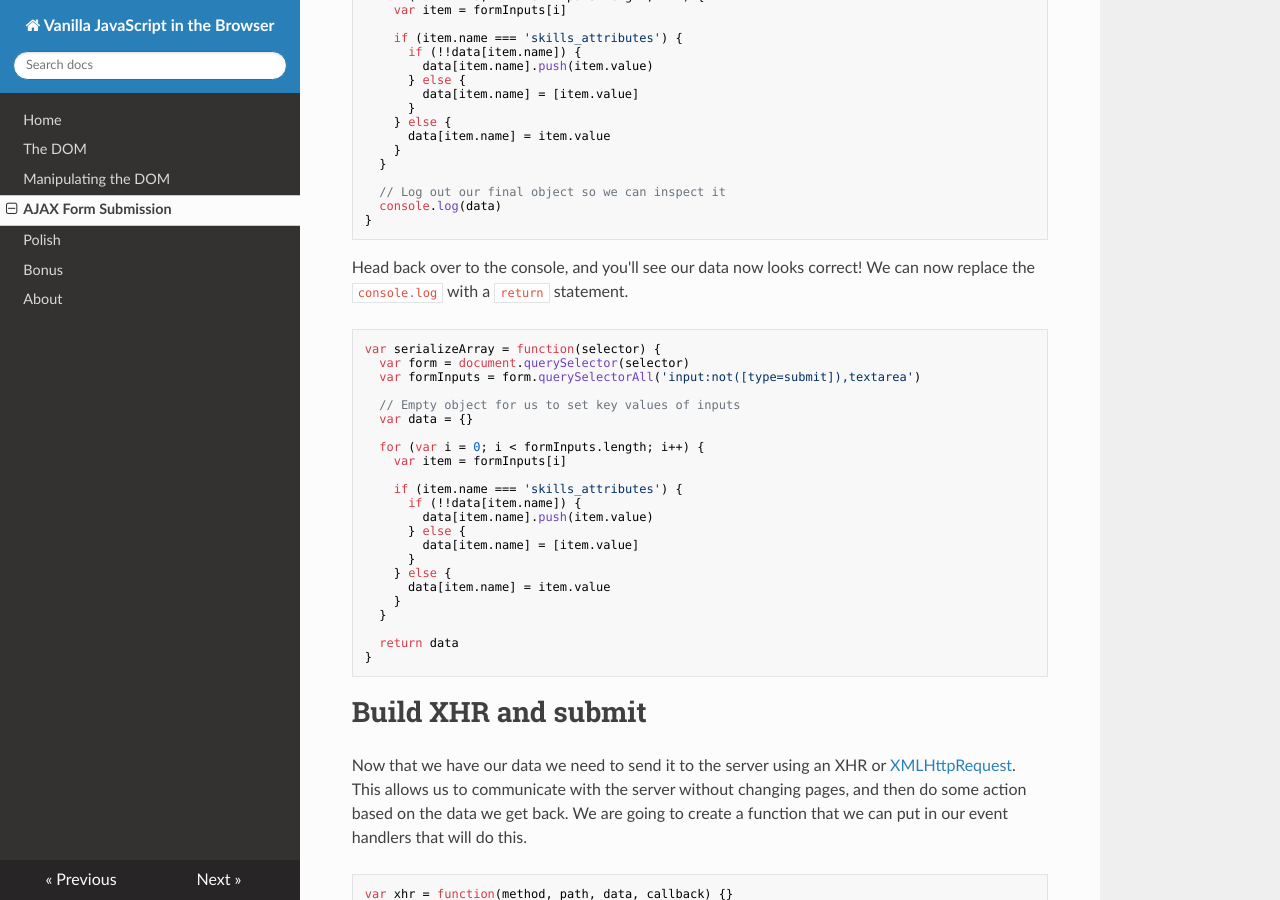
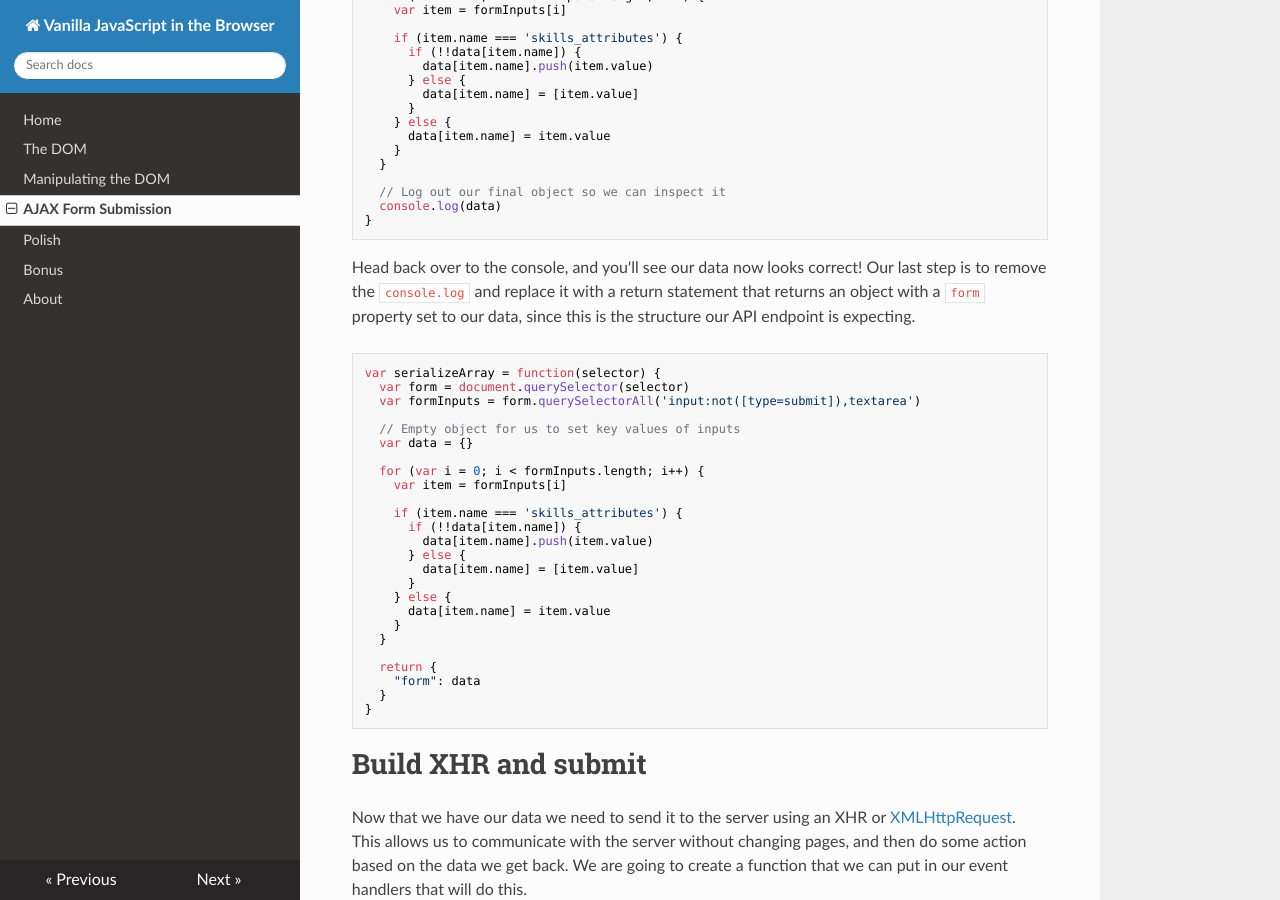
Before and after one commit to sandiegojs/vanilla-browser-docs, an MkDocs documentation site: the page built from docs/ajax.md, in a window 1280 px wide and 900 px high, scrolled down 4410 px. Built offline with MkDocs 1.6.1, drawn with Linux system fonts in a browser that asks for light colours; nearby versions of some CDN libraries; old or Windows-style settings are respelled for this version of MkDocs; some of the changed text lies outside the part shown.

````diff
--- a/docs/ajax.md
+++ b/docs/ajax.md
@@ -183,7 +183,7 @@ var serializeArray = function(selector) {
 }
 ```
 
-Head back over to the console, and you'll see our data now looks correct! We can now replace the `console.log` with a `return` statement.
+Head back over to the console, and you'll see our data now looks correct! Our last step is to remove the `console.log` and replace it with a return statement that returns an object with a `form` property set to our data, since this is the structure our API endpoint is expecting.
 
 ```js
 var serializeArray = function(selector) {
@@ -207,7 +207,9 @@ var serializeArray = function(selector) {
     }
   }
 
-  return data
+  return {
+    "form": data
+  }
 }
 ```
 
@@ -278,7 +280,7 @@ var xhr = function(method, path, data, callback) {
 }
 ```
 
-Lastly just close and send the request with our data using the `send` function.
+Lastly we will use `JSON.stringify` to convert our object to a JSON string and send the request with our data using the `send` function.
 
 ```js
 var xhr = function(method, path, data, callback) {
````
Also changed, not shown: other parts of docs/ajax.md (+1 -1 lines).
